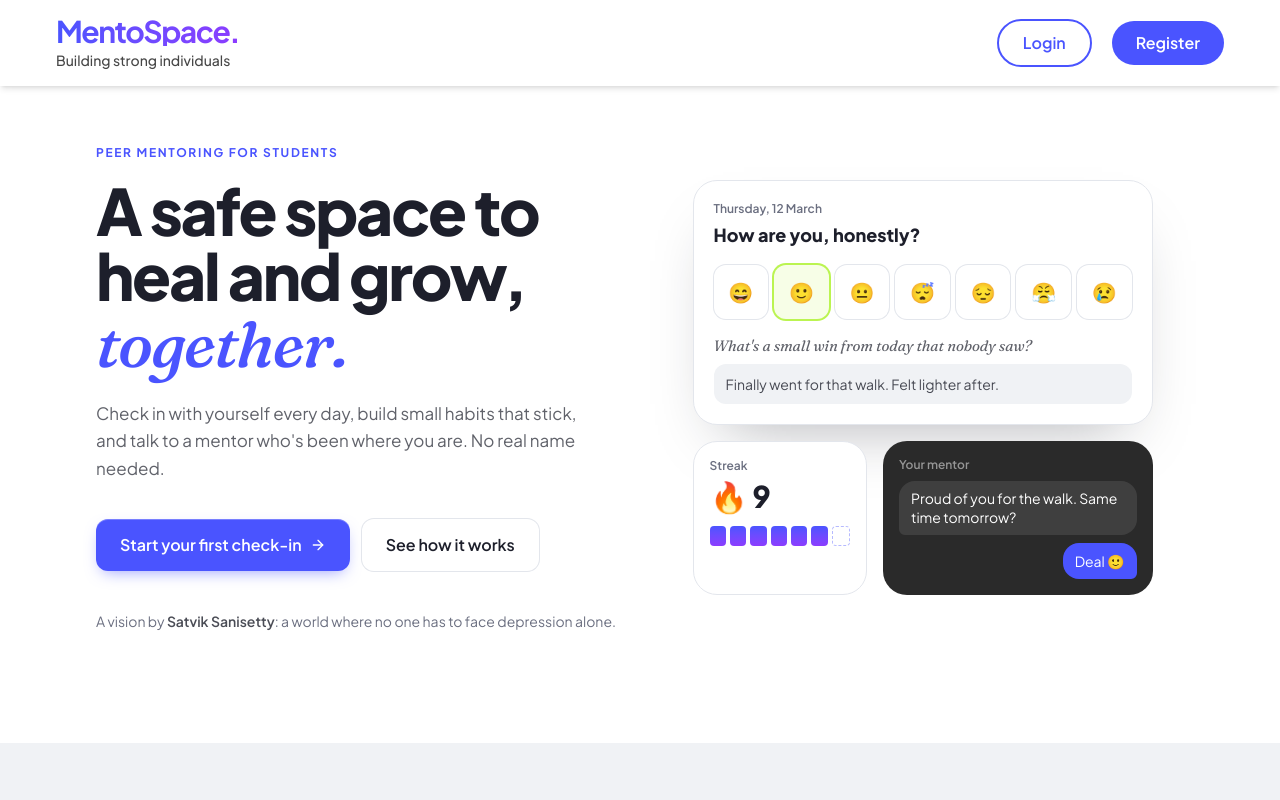
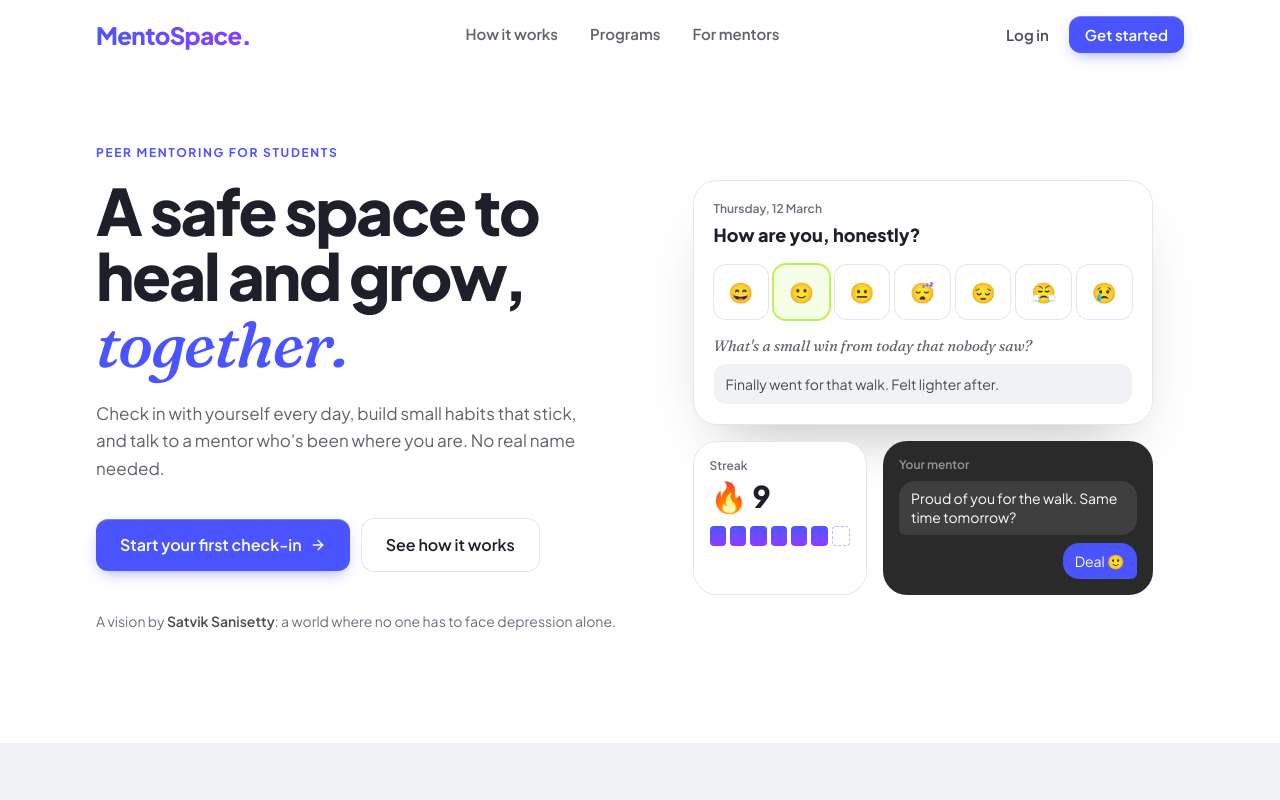
Before and after one commit to satvikshades/MentoSpaceV2, a React (Vite) app: page / in a window 1280 px wide. Shown: the top 800 px of the page. Built offline with nearby package versions, Linux system fonts and the light colour scheme; no server answers.

Commit message:
Navbar: sticky blur, signed-in state

```diff
--- a/src/components/common/Navbar.jsx
+++ b/src/components/common/Navbar.jsx
@@ -1,43 +1,56 @@
-import { Link, useNavigate } from "react-router-dom";
+import { useEffect, useState } from "react";
+import { Link } from "react-router-dom";
+import { onAuthStateChanged } from "firebase/auth";
+import { auth } from "../../firebase";
 
 function Navbar() {
-  const navigate = useNavigate();
+  const [scrolled, setScrolled] = useState(false);
+  const [signedIn, setSignedIn] = useState(false);
+
+  useEffect(() => {
+    const onScroll = () => setScrolled(window.scrollY > 8);
+    onScroll();
+    window.addEventListener("scroll", onScroll, { passive: true });
+    return () => window.removeEventListener("scroll", onScroll);
+  }, []);
+
+  useEffect(() => onAuthStateChanged(auth, (u) => setSignedIn(!!u)), []);
 
   return (
-    <>
-      <nav className="fixed top-0 left-0 w-full bg-white shadow-md z-[999]">
-        <div className="flex justify-between items-center max-w-7xl mx-auto px-6 md:px-14 py-4">
-          <div className="flex flex-col items-start">
-            <Link to="/">
-              <h1 className="font-montserrat text-3xl font-bold bg-gradient-to-r from-primary to-secondary bg-clip-text text-transparent tracking-tighter leading-none">
-                MentoSpace<span className="text-secondary">.</span>
-              </h1>
+    <nav
+      className={`fixed inset-x-0 top-0 z-50 transition-all duration-300 ${
+        scrolled ? "border-b border-line bg-white/85 backdrop-blur-md" : "border-b border-transparent bg-transparent"
+      }`}
+    >
+      <div className="mx-auto flex max-w-6xl items-center justify-between px-5 py-4 sm:px-8">
+        <Link to="/" className="wordmark text-[22px] sm:text-2xl">
+          MentoSpace<span className="text-secondary">.</span>
+        </Link>
+
+        <div className="hidden items-center gap-8 text-[15px] font-semibold text-ink/70 md:flex">
+          <a href="#how" className="transition hover:text-ink">How it works</a>
+          <a href="#programs" className="transition hover:text-ink">Programs</a>
+          <a href="#mentors" className="transition hover:text-ink">For mentors</a>
+        </div>
+
+        <div className="flex items-center gap-2">
+          {signedIn ? (
+            <Link to="/dashboard" className="btn-primary px-4 py-2 text-sm sm:text-[15px]">
+              Open dashboard
             </Link>
-            <p className="font-poppins text-sm font-medium text-text-dark mt-1 opacity-90">
-              Building strong individuals
-            </p>
-          </div>
-          <div className="flex items-center gap-5">
-            {/* <div className="hidden md:block text-right font-poppins text-sm text-text-dark">
-              <p className="leading-tight">Reach out to us at:</p>
-              <p className="leading-tight">permanentwofliving@gmail.com</p>
-            </div> */}
-            <button
-              onClick={() => navigate("/login")}
-              className="inline-block px-6 py-2.5 bg-white text-primary font-semibold text-base rounded-full border-2 border-primary transition-transform duration-300 ease-in-out hover:-translate-y-0.5 cursor-pointer"
-            >
-              Login
-            </button>
-            <button
-              onClick={() => navigate("/register")}
-              className="inline-block px-6 py-2.5 bg-primary text-white font-semibold text-base rounded-full transition-transform duration-300 ease-in-out hover:-translate-y-0.5 cursor-pointer"
-            >
-              Register
-            </button>
-          </div>
+          ) : (
+            <>
+              <Link to="/login" className="btn px-3 py-2 text-sm text-ink/80 hover:text-ink sm:text-[15px]">
+                Log in
+              </Link>
+              <Link to="/register" className="btn-primary px-4 py-2 text-sm sm:text-[15px]">
+                Get started
+              </Link>
+            </>
+          )}
         </div>
-      </nav>
-    </>
+      </div>
+    </nav>
   );
 }
 
```
